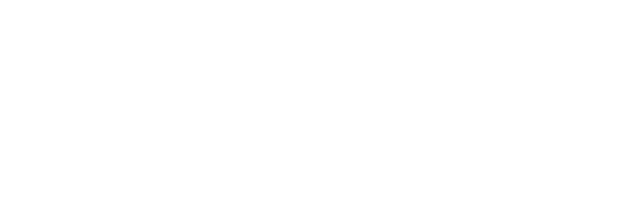
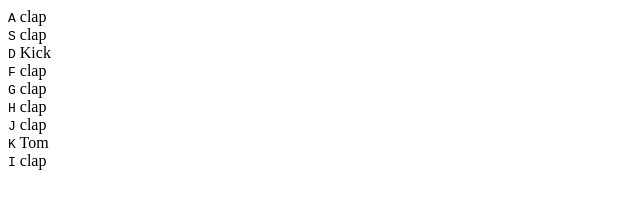
Before and after one commit to kucharze/30for30DrumKit, a plain HTML site: page index.html in a window 1280 px wide. Shown: the whole page, without its empty margins (0-640 px from the left). Drawn offline with Linux system fonts and the light colour scheme.

Commit message:
Added keys

```diff
--- a/index.html
+++ b/index.html
@@ -10,6 +10,44 @@
     <link rel="stylesheet" href="" />
   </head>
   <body>
+    <div class="keys">
+      <div data-key="65" class="key">
+        <kbd>A</kbd>
+        <span class="sound">clap</span>
+      </div>
+      <div data-key="83" class="key">
+        <kbd>S</kbd>
+        <span class="sound">clap</span>
+      </div>
+      <div data-key="68" class="key">
+        <kbd>D</kbd>
+        <span class="sound">Kick</span>
+      </div>
+      <div data-key="70" class="key">
+        <kbd>F</kbd>
+        <span class="sound">clap</span>
+      </div>
+      <div data-key="70" class="key">
+        <kbd>G</kbd>
+        <span class="sound">clap</span>
+      </div>
+      <div data-key="70" class="key">
+        <kbd>H</kbd>
+        <span class="sound">clap</span>
+      </div>
+      <div data-key="70" class="key">
+        <kbd>J</kbd>
+        <span class="sound">clap</span>
+      </div>
+      <div data-key="70" class="key">
+        <kbd>K</kbd>
+        <span class="sound">Tom</span>
+      </div>
+      <div data-key="70" class="key">
+        <kbd>I</kbd>
+        <span class="sound">clap</span>
+      </div>
+    </div>
     <script src="" async defer></script>
   </body>
 </html>
```
